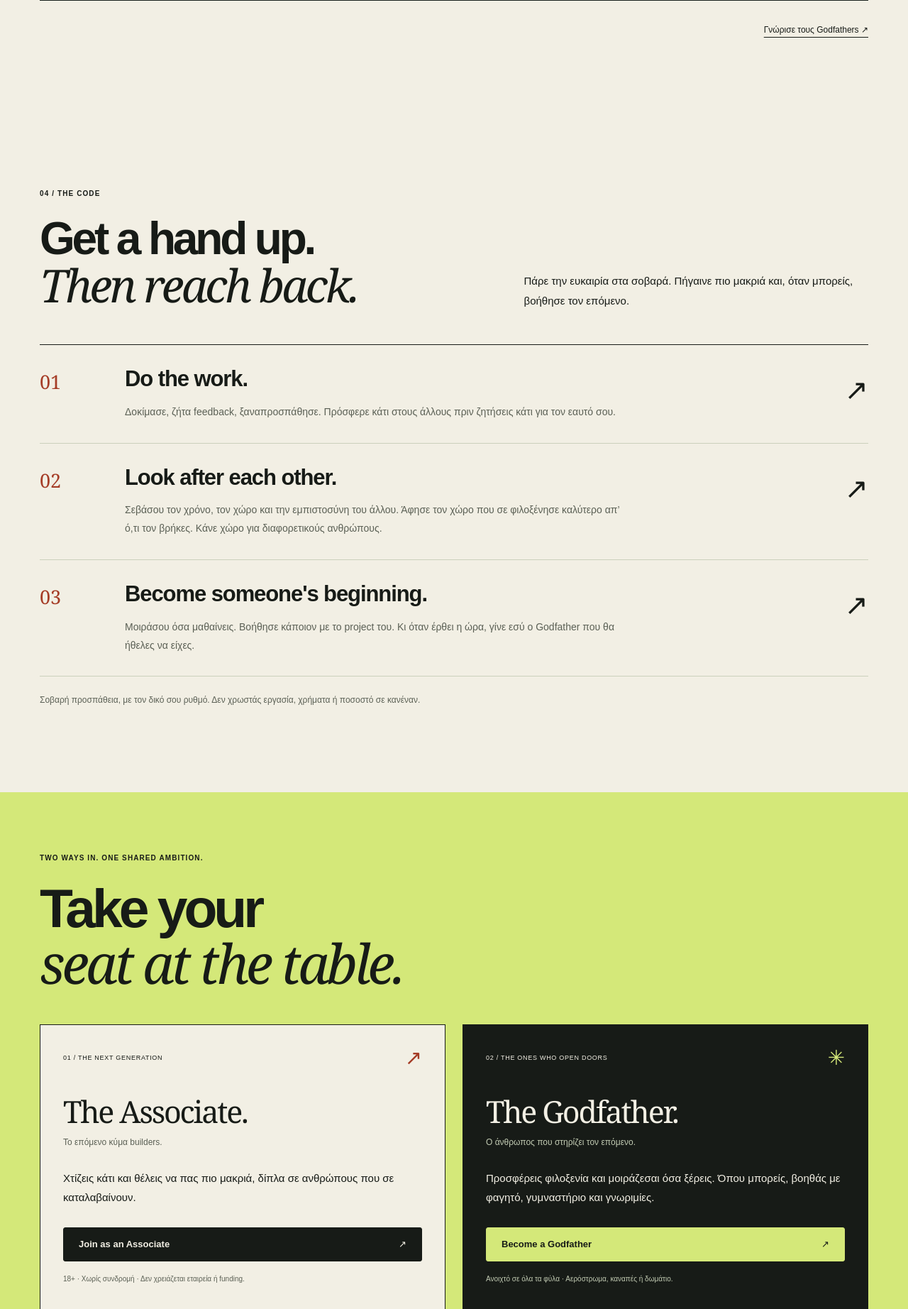
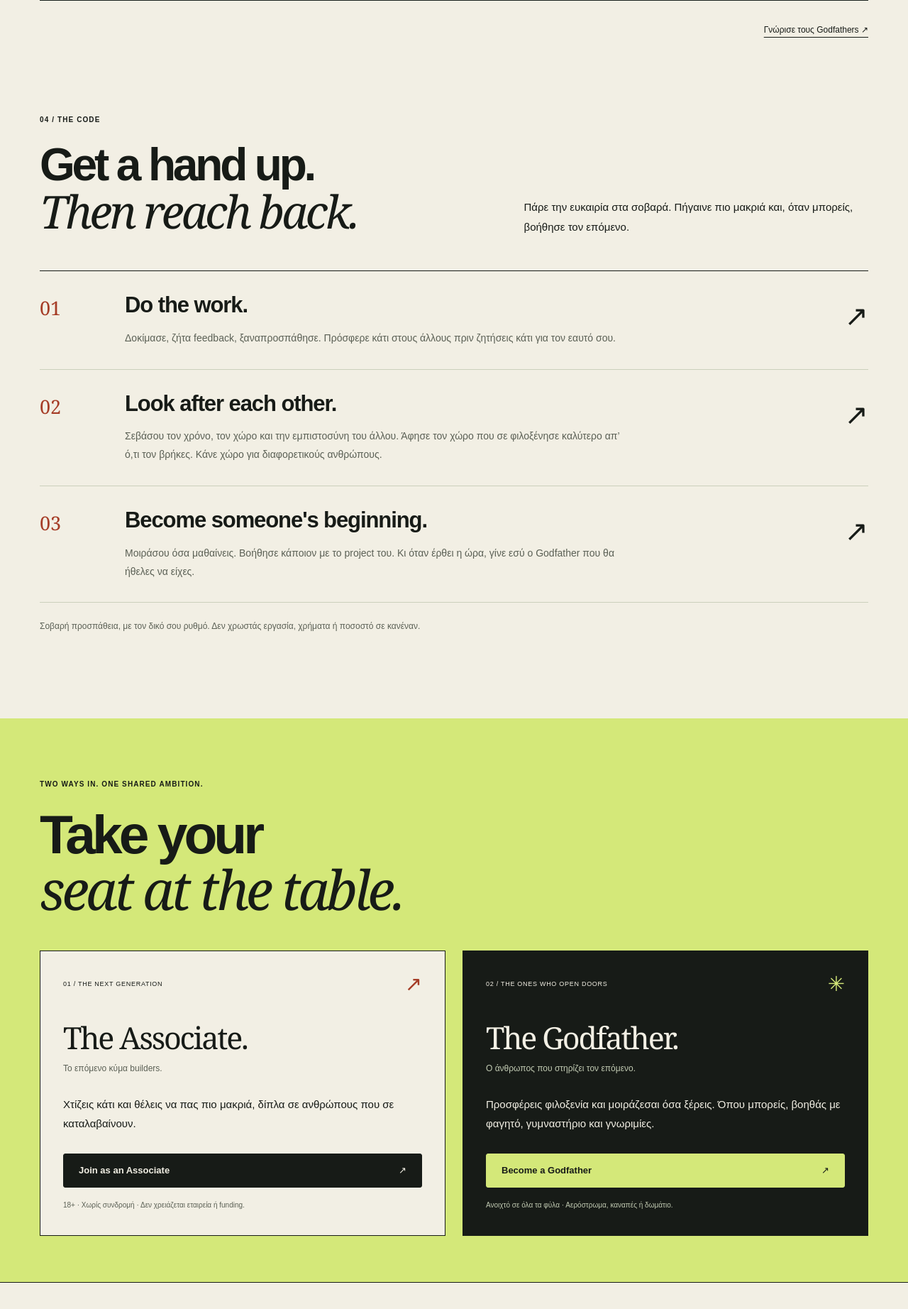
Before and after one commit to konstasaret/philoxenia-v2, a Flask app: page / in a window 1280 px wide. Shown: the part 3934-5778 px from the top of the page at 71% size. Run offline with Flask 3, Linux system fonts and the light colour scheme; data comes from the database, SQL or seed files in the repository.

Commit message:
style: reduce space before the homepage code section

```diff
--- a/static/mafia.css
+++ b/static/mafia.css
@@ -22,6 +22,9 @@ html{scroll-padding-top:26px}body{font-family:Arial,Helvetica,sans-serif}::selec
 .public-site .footer{padding-block:45px;border-top:1px solid var(--ink);align-items:start}.footer-name{font-size:32px;font-weight:900;line-height:.95;text-transform:uppercase;letter-spacing:-.065em}
 .public-site .footer p{font-size:11px;margin-top:14px}.public-site .footer nav{gap:3px;font-size:12px}.public-site .footer nav a{padding-block:8px}.public-site .footer-note{font-size:19px}
 .mafia-home .chapter{padding-block:100px}.mafia-home h2{font-size:clamp(42px,5vw,66px)}
+/* Keep the directory link and the give-back code visually connected. */
+.mafia-home .global-section.chapter{padding-bottom:clamp(24px,4vw,48px)}
+.mafia-home .global-section+.family-code.chapter{padding-top:clamp(24px,4vw,48px)}
 .mafia-hero{padding-block:23px 55px}.hero-topline{display:flex;justify-content:space-between;gap:20px;font-size:9px;font-weight:650;letter-spacing:.11em;margin-bottom:38px}
 .mafia-hero-grid{display:grid;grid-template-columns:minmax(0,1.7fr) minmax(0,1fr);gap:60px;align-items:center}
 .mafia-hero h1{font-family:'Arial Black',Arial,Helvetica,sans-serif;font-size:clamp(104px,13vw,178px);font-weight:900;letter-spacing:-.095em;line-height:.78;margin:0 0 26px}
```
